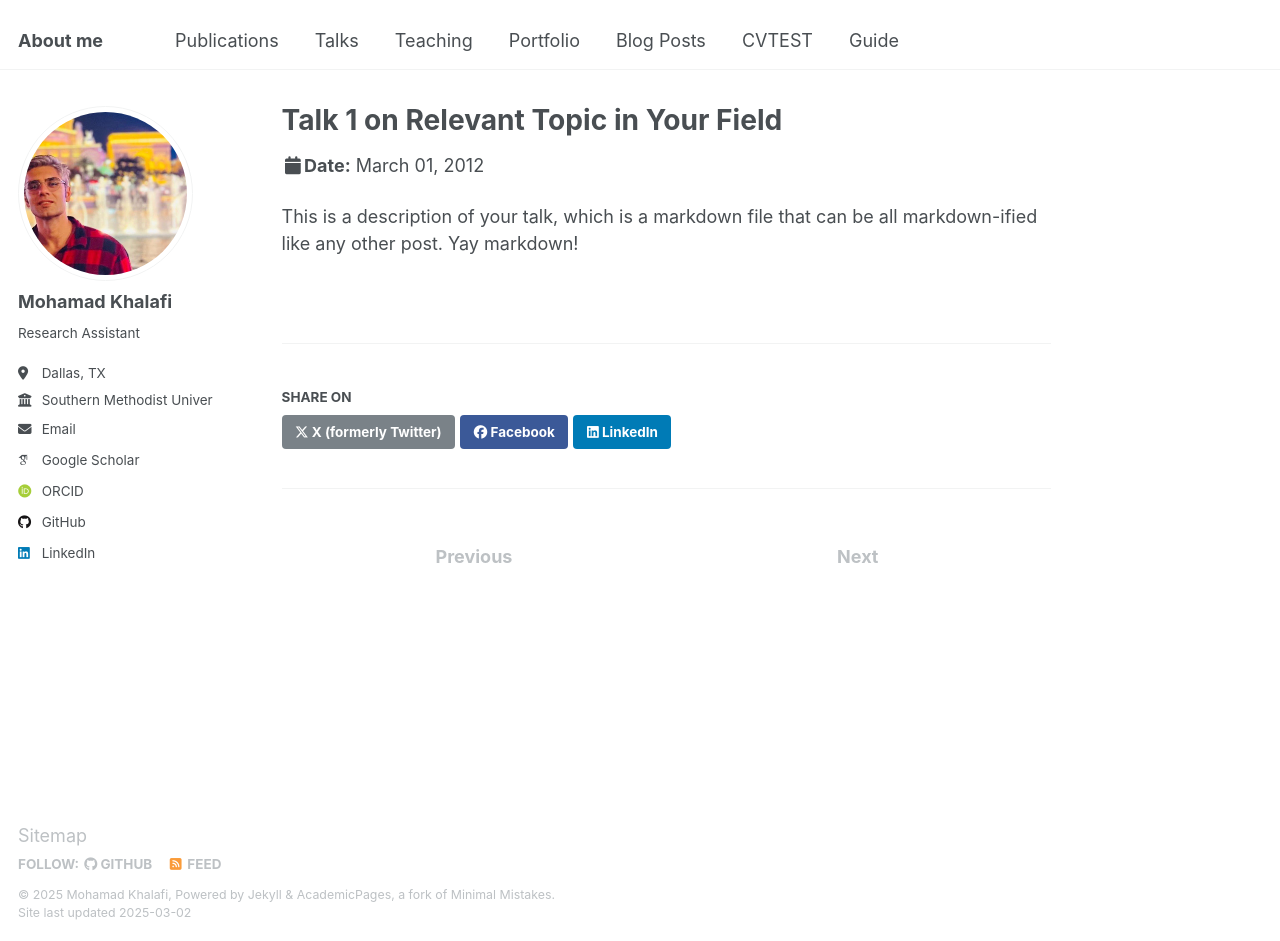
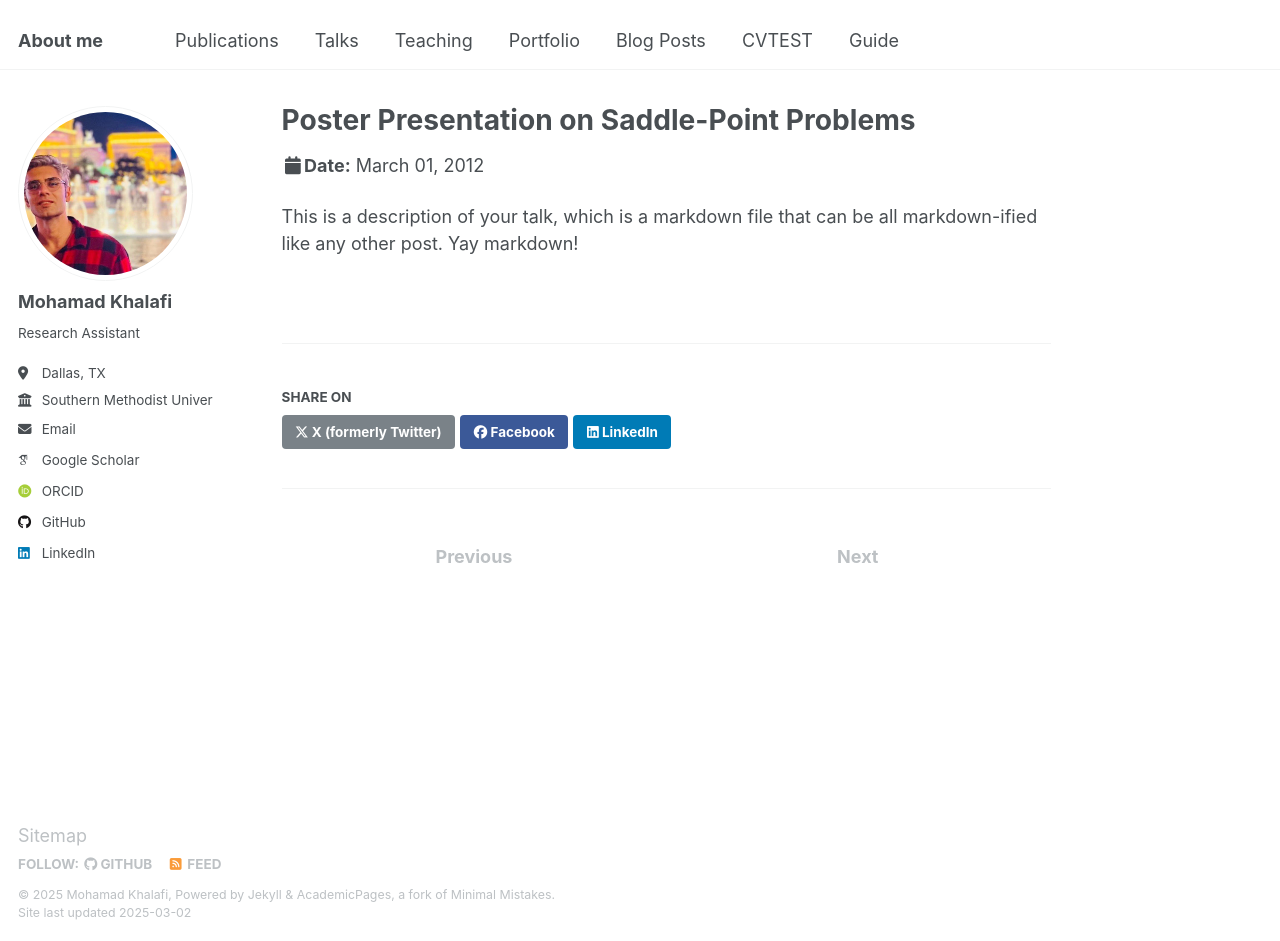
Before and after one commit to Mohammadkhf/mohammadkhf.github.io, a Jekyll site: the page built from _talks/2012-03-01-talk-1.md, in a window 1280 px wide and 941 px high. Built offline with Jekyll 4.4.1, drawn with Linux system fonts in a browser that asks for light colours; some web fonts are replaced.

Commit message:
Update 2012-03-01-talk-1.md

```diff
--- a/_talks/2012-03-01-talk-1.md
+++ b/_talks/2012-03-01-talk-1.md
@@ -1,5 +1,5 @@
 ---
-title: "Talk 1 on Relevant Topic in Your Field"
+title: "Poster Presentation on Saddle-Point Problems"
 collection: talks
 type: "Talk"
 permalink: /talks/2012-03-01-talk-1
```
